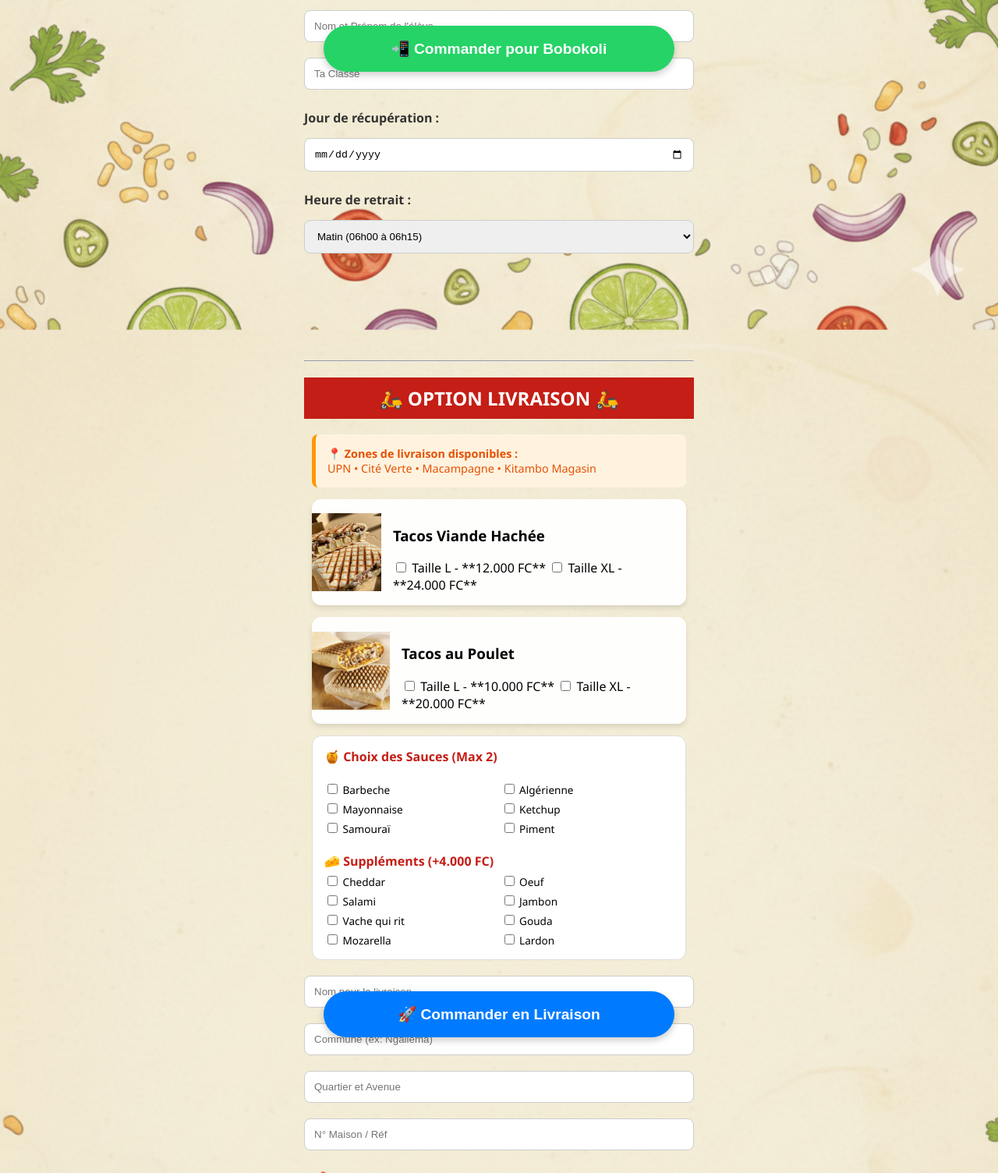
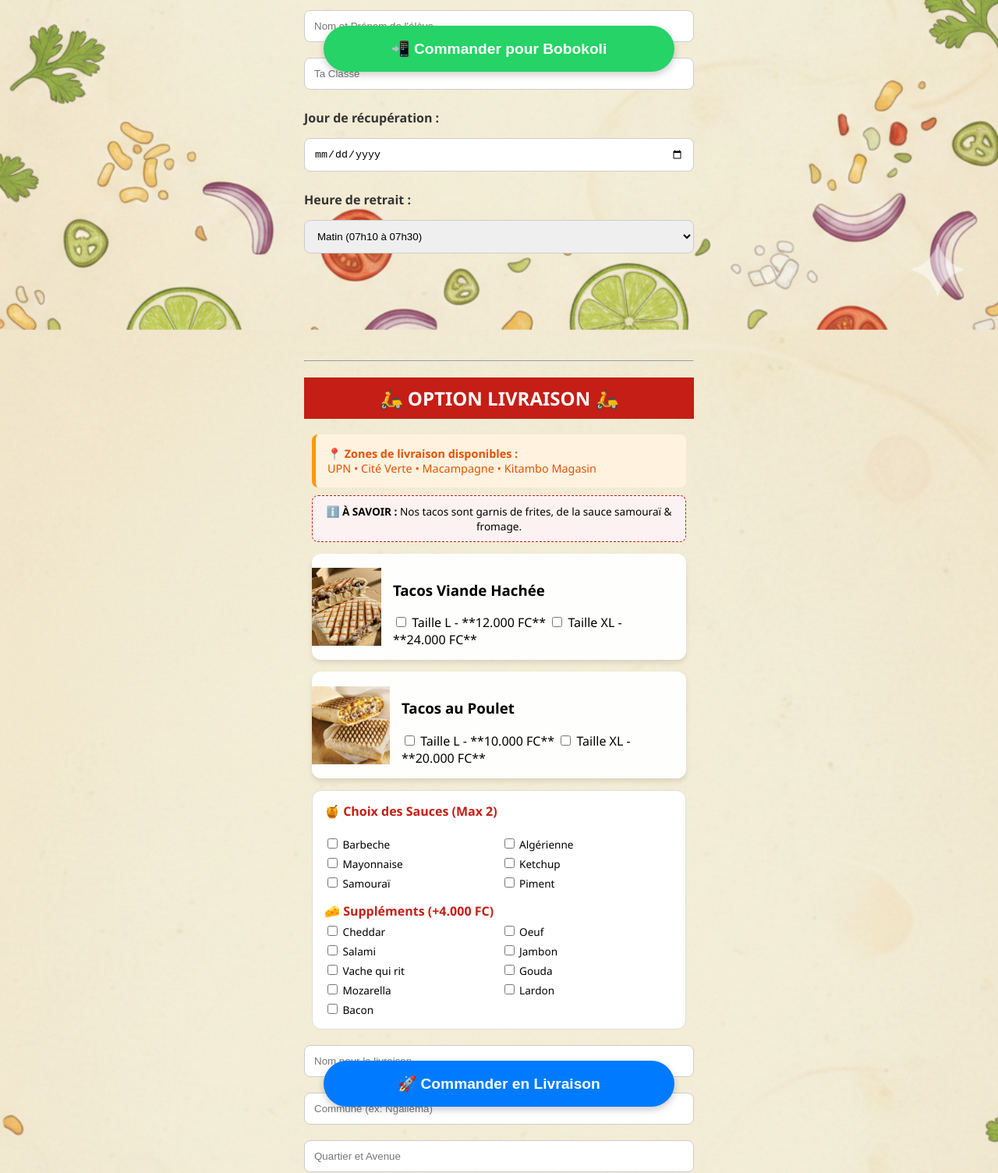
Before and after one commit to optisitedigital/male-tacos, a plain HTML site: page index.html in a window 1280 px wide. Shown: the part 1122-2626 px from the top of the page at 78% size. Drawn offline with Linux system fonts and the light colour scheme.

Commit message:
Update index.html
OK

```diff
--- a/index.html
+++ b/index.html
@@ -61,8 +61,8 @@
                 <input type="date" id="date-recup">
                 <p class="label-info">Heure de retrait :</p>
                 <select id="h-retrait">
-                    <option value="Matin (06h00)">Matin (06h00 à 06h15)</option>
-                    <option value="Récréation (10h)">Récréation (10h00)</option>
+                    <option value="Matin (07h10)">Matin (07h10 à 07h30)</option>
+                    <option value="Récréation (10h00)">Récréation (10h00 à 10h15)</option>
                     <option value="Sortie (12h30)">Sortie (12h30)</option>
                 </select>
                 <button class="btn-whatsapp" onclick="envoyer('retrait')">📲 Commander pour Bobokoli</button>
@@ -77,6 +77,10 @@
             <div class="zone-box" style="background: #fff3e0; border-left: 5px solid #ff9800; padding: 15px; margin: 10px; border-radius: 8px; font-size: 0.9em; color: #e65100;">
                 <strong>📍 Zones de livraison disponibles :</strong><br>
                 UPN • Cité Verte • Macampagne • Kitambo Magasin
+            </div>
+
+            <div style="background: #fdf2f2; padding: 10px; margin: 10px; border-radius: 8px; border: 1px dashed #c41e16; font-size: 0.85em; text-align: center;">
+                <strong>ℹ️ À SAVOIR :</strong> Nos tacos sont garnis de frites, de la sauce samouraï & fromage.
             </div>
 
             <div class="item">
@@ -108,7 +112,7 @@
                     <label><input type="checkbox" class="sauce" value="Piment"> Piment</label>
                 </div>
 
-                <h4 style="margin-bottom:5px; color: #c41e16;">🧀 Suppléments (+4.000 FC)</h4>
+                <h4 style="margin-bottom:5px; color: #c41e16; margin-top: 15px;">🧀 Suppléments (+4.000 FC)</h4>
                 <div style="display: grid; grid-template-columns: 1fr 1fr; gap: 5px; font-size: 0.85em;">
                     <label><input type="checkbox" class="supp" value="Cheddar"> Cheddar</label>
                     <label><input type="checkbox" class="supp" value="Oeuf"> Oeuf</label>
@@ -118,6 +122,7 @@
                     <label><input type="checkbox" class="supp" value="Gouda"> Gouda</label>
                     <label><input type="checkbox" class="supp" value="Mozarella"> Mozarella</label>
                     <label><input type="checkbox" class="supp" value="Lardon"> Lardon</label>
+                    <label><input type="checkbox" class="supp" value="Bacon"> Bacon</label>
                 </div>
             </div>
 
@@ -175,6 +180,16 @@
                 if(document.getElementById('p-l').checked) commande += "%0A- Tacos Poulet L (10k)";
                 if(document.getElementById('p-xl').checked) commande += "%0A- Tacos Poulet XL (20k)";
 
+                // Récupération Sauces
+                let sauces = [];
+                document.querySelectorAll('.sauce:checked').forEach(s => sauces.push(s.value));
+                if(sauces.length > 0) commande += `%0A🍯 *Sauces:* ${sauces.join(', ')}`;
+
+                // Récupération Suppléments
+                let supps = [];
+                document.querySelectorAll('.supp:checked').forEach(s => supps.push(s.value));
+                if(supps.length > 0) commande += `%0A🧀 *Suppléments:* ${supps.join(', ')}`;
+
                 message = `*LIVRAISON DIRECTE 🚀*%0A👤 Nom: ${nom}%0A📍 ${com}, ${ave}%0A🏠 N°: ${num}%0A📍 _J'envoie ma localisation._%0A%0A*COMMANDE:*${commande}`;
             }
 
```
